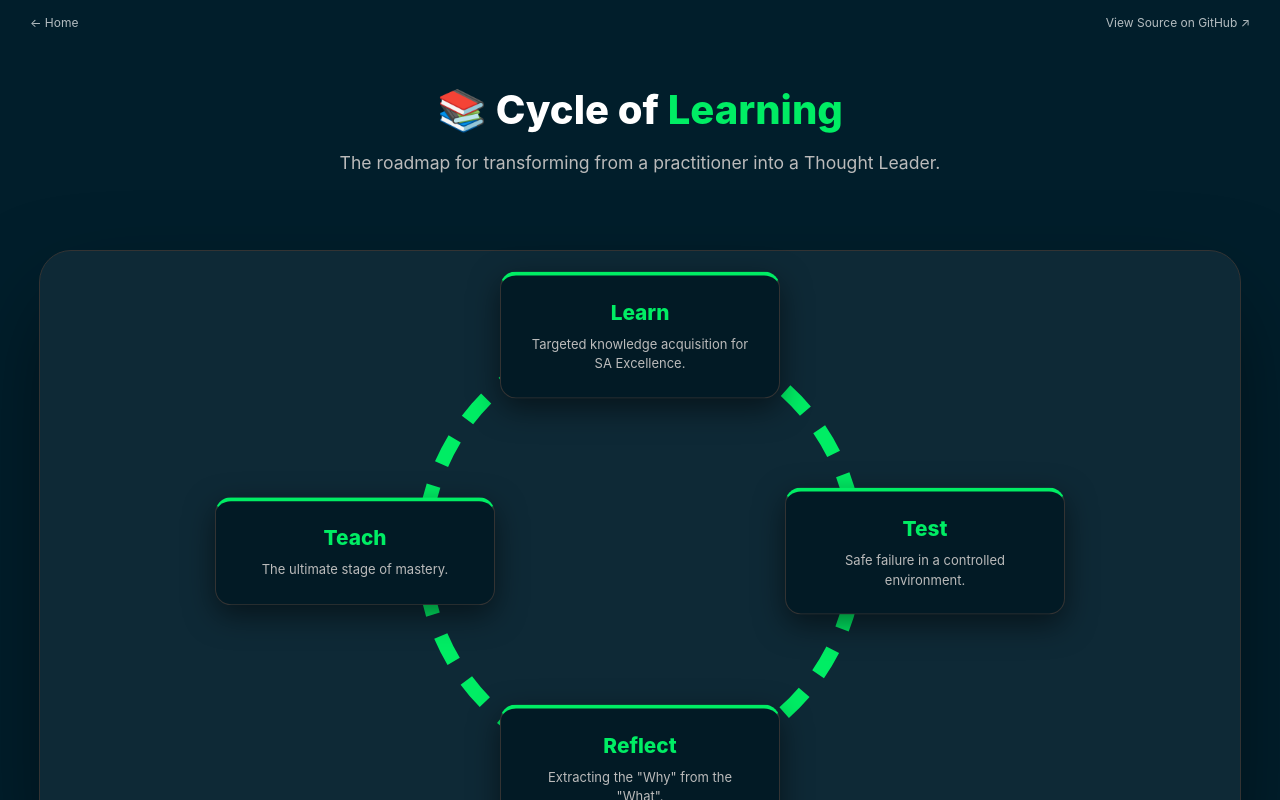
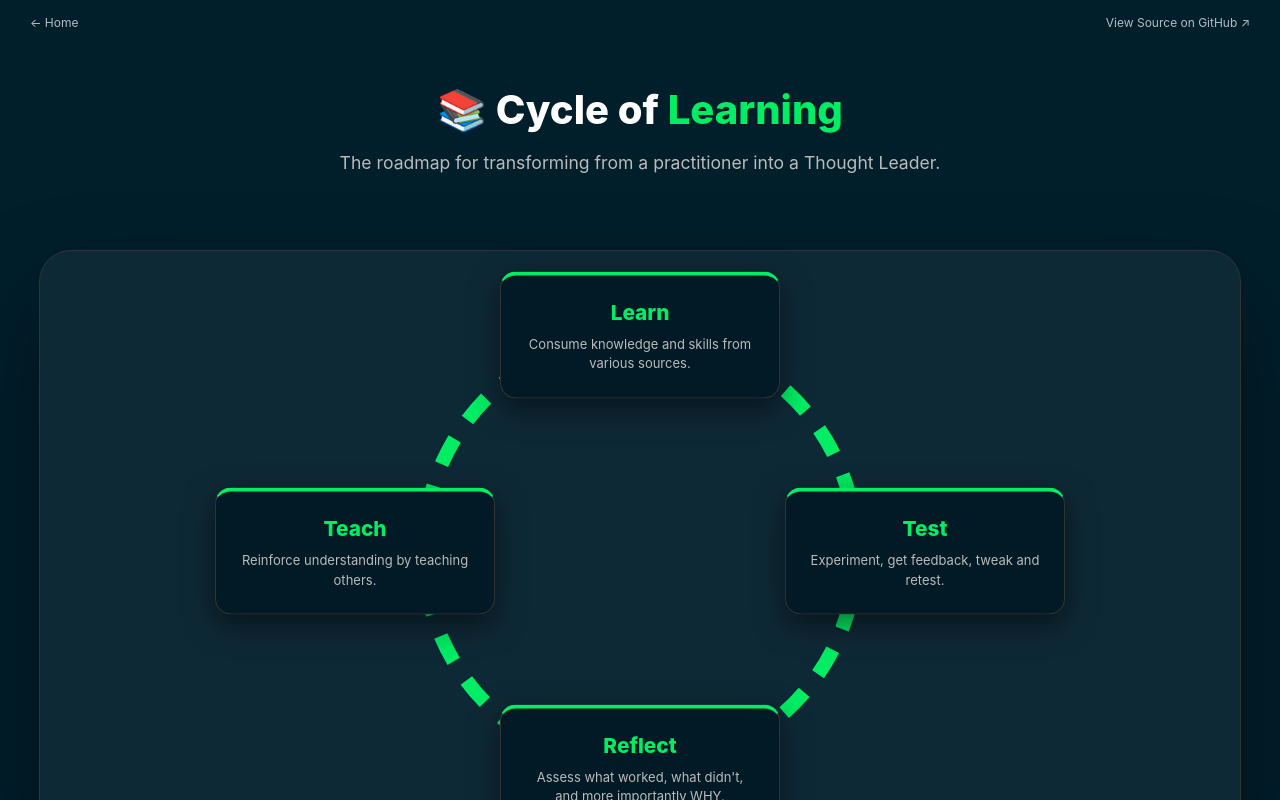
Before and after one commit to itchap/itchap, a React (Vite) app in the folder Apps/learning-cycle/: page / in a window 1280 px wide. Built offline with nearby package versions, Linux system fonts and the light colour scheme.

Commit message:
nodes
nodes

```diff
--- a/Apps/learning-cycle/src/App.jsx
+++ b/Apps/learning-cycle/src/App.jsx
@@ -40,11 +40,11 @@ function App() {
     title: 'Learn',
     top: '12%',
     left: '50%',
-      desc: 'Targeted knowledge acquisition for SA Excellence.',
+    desc: 'Consume knowledge and skills from various sources.',
     guidance: {
-        theory: "Don't just read; curate. Follow the 70/20/10 rule: 70% from job experiences, 20% from peers, and 10% from formal courses.",
-        action: "Identify 3 core technical gaps this quarter. Use 'Just-in-Time' learning rather than 'Just-in-Case' to ensure immediate application.",
-        kpi: "Ability to explain a complex architectural concept to a non-technical stakeholder in under 2 minutes."
+      theory: "Everyone consumes information and learnings differently. Whether it's books, videos, blogs, podcasts or hands-on practical work, you should absorb the content to gain the knowledge. ",
+      action: "As you absorb the information, type or write notes, share your findings in realtime with people around you, or say it out loud to yourself if that helps.",
+      outcome: "At this point you should have a good understanding of the subject matter and be able to explain it to a non-technical stakeholder in under 2 minutes."
     }
   },
   {
@@ -52,7 +52,7 @@ function App() {
     title: 'Test',
     top: '50%',
     left: '88%',
-      desc: 'Safe failure in a controlled environment.',
+    desc: 'Experiment, get feedback, tweak and retest.',
     guidance: {
       theory: "Testing is about de-risking assumptions. If you haven't broken the environment, you haven't tested the limits.",
       action: "Build a 'Lab-in-a-Box' for your current stack. Run 5 'What-if' failure scenarios (e.g., regional outage, API throttling).",
@@ -64,7 +64,7 @@ function App() {
     title: 'Reflect',
     top: '88%',
     left: '50%',
-      desc: 'Extracting the "Why" from the "What".',
+    desc: 'Assess what worked, what didn\'t, and more importantly WHY.',
     guidance: {
       theory: "Experience without reflection is just wasted time. Reflection converts data into wisdom.",
       action: "Conduct a Weekly 'Win/Loss' review. Ask: 'What did I underestimate?' and 'Where did I rely on luck instead of logic?'",
@@ -76,7 +76,7 @@ function App() {
     title: 'Teach',
     top: '50%',
     left: '12%',
-      desc: 'The ultimate stage of mastery.',
+    desc: 'Reinforce understanding by teaching others.',
     guidance: {
       theory: "Teaching is the highest form of learning. It forces you to simplify and exposes your own hidden knowledge gaps.",
       action: "Produce one internal 'Brown Bag' session or a LinkedIn technical deep-dive once per month.",
```
Lines whose indentation alone changed are shown as unchanged.
